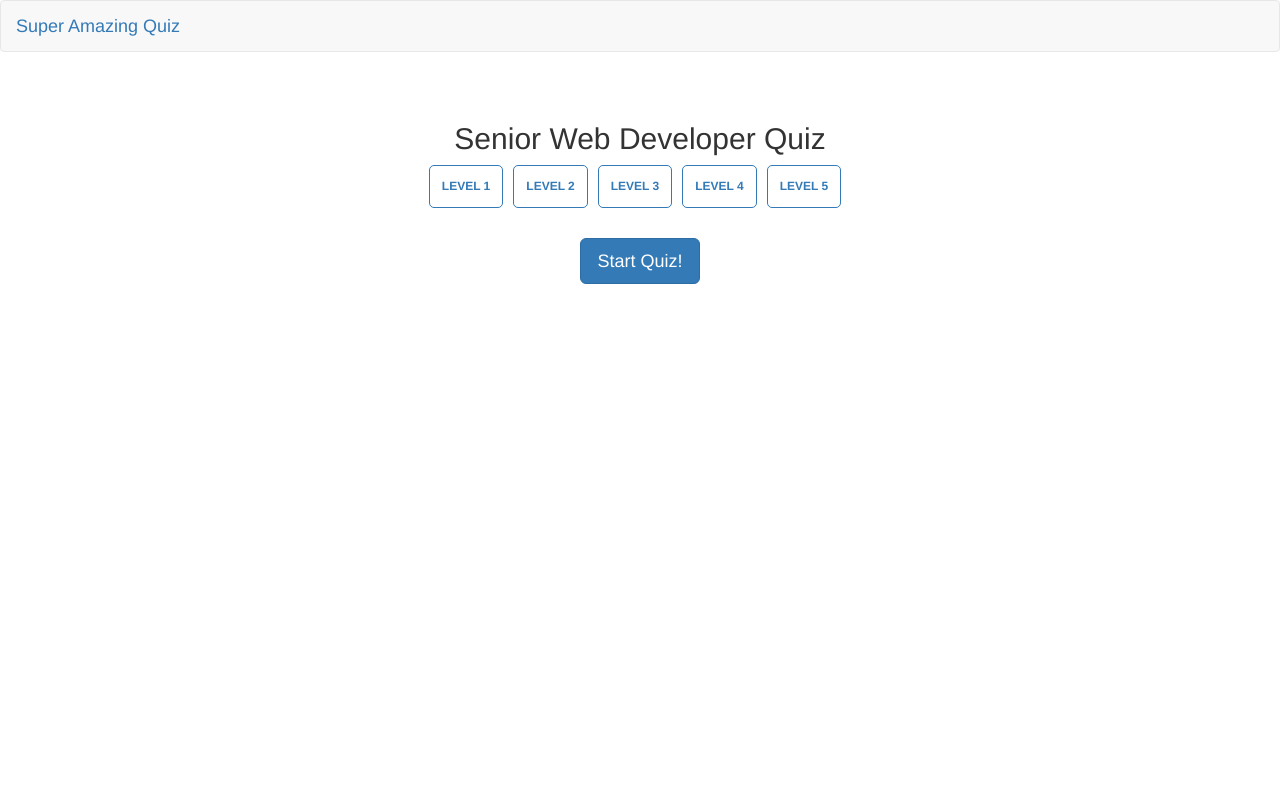
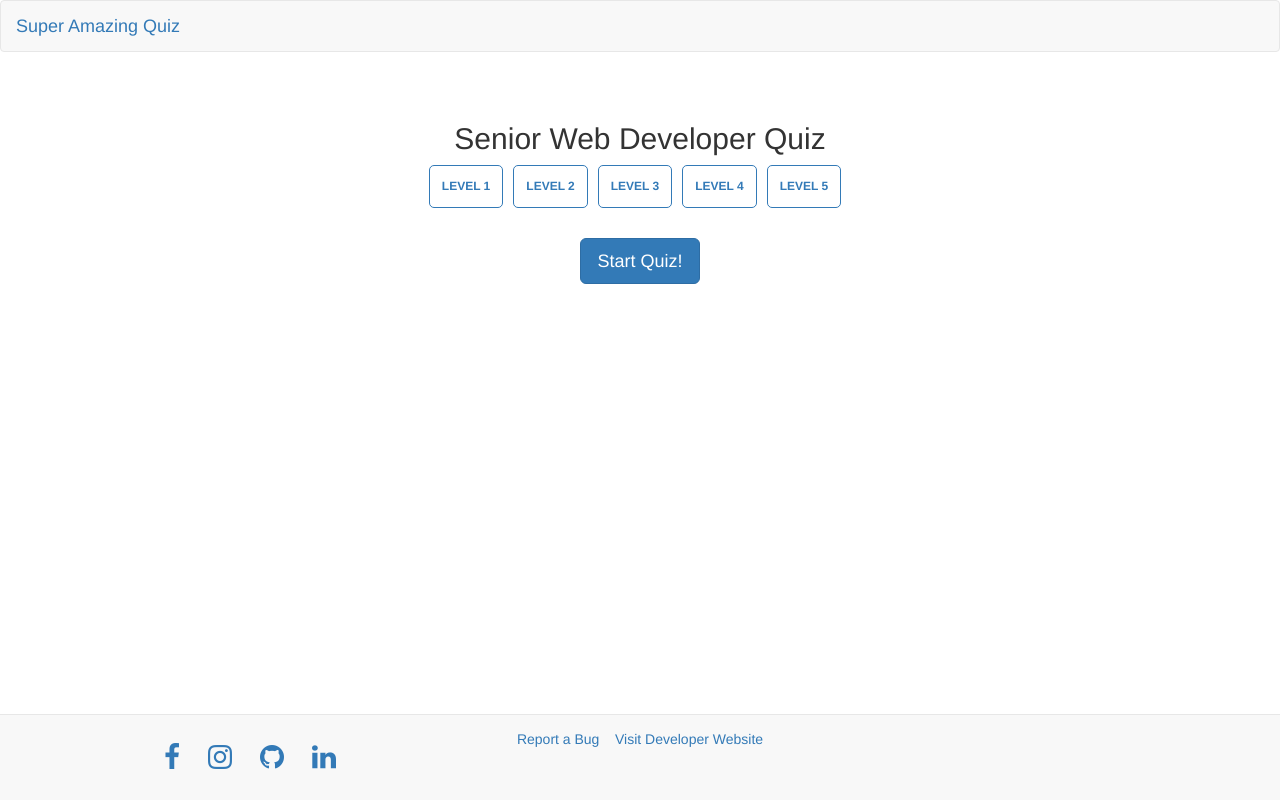
Before and after one commit to ssilve1989/DeveloperQuiz, a website: page index.html in a window 1280 px wide. Drawn offline with nearby package versions, Linux system fonts and the light colour scheme; some packages are replaced by stand-ins of ours; a script that the page names is missing.

Commit message:
created footer

```diff
--- a/index.html
+++ b/index.html
@@ -11,14 +11,6 @@
     <link rel="stylesheet" href="bower_components/normalize.css/normalize.css">
     <!-- endbuild -->
     <link rel="stylesheet" href="styles/style.css">
-    <!-- build:js scripts/vendor.js -->
-    <script src="bower_components/jquery/dist/jquery.min.js"></script>
-    <script src="bower_components/angular/angular.min.js"></script>
-    <script src="bower_components/ui-router/release/angular-ui-router.min.js"></script>
-    <script src="bower_components/angular-animate/angular-animate.min.js"></script>
-    <script src="bower_components/angular-social-links/angular-social-links.js"></script>
-    <script src="bower_components/bootstrap/dist/js/bootstrap.min.js"></script>
-    <!-- endbuild -->
 </head>
 <body ng-app="formApp">
     <header>
@@ -35,7 +27,50 @@
         <!-- views injected here -->
         <div ui-view></div>
     </div>
-
+    <footer id="global-footer" class="navbar navbar-default navbar-fixed-bottom">
+        <div class="container text-center">
+            <section class="row">
+                <h1 class="sr-only">Footer</h1>
+                <div id="social-networks" class="col-md-4">
+                    <ul>
+                        <li>
+                            <a href="http://www.facebook.com/steve.silvestri.33" target="_blank">
+                                <i class="fa fa-2x fa-facebook-f"></i>
+                            </a>
+                        </li>
+                        <li>
+                            <a href="http://www.instagram.com/jsx1080" target="_blank">
+                                <i class="fa fa-2x fa-instagram"></i>
+                            </a>
+                        </li>
+                        <li>
+                            <a href="http://www.github.com/ssilve1989" target="_blank">
+                                <i class="fa fa-2x fa-github"></i>
+                            </a>
+                        </li>
+                        <li>
+                            <a href="http://www.linkedin.com/steve.silvestri" target="_blank">
+                                <i class="fa fa-2x fa-linkedin"></i>
+                            </a>
+                        </li>
+                    </ul>
+                </div>
+                <div class="col-md-4">
+                    <a ui-sref="contact">Report a Bug</a>
+                    &nbsp;&nbsp;
+                    <a href="http://ssilve1989.github.io" target="_blank">Visit Developer Website</a>
+                </div>
+            </section>
+        </div>
+    </footer>
+    <!-- build:js scripts/vendor.js -->
+    <script src="bower_components/jquery/dist/jquery.min.js"></script>
+    <script src="bower_components/angular/angular.min.js"></script>
+    <script src="bower_components/ui-router/release/angular-ui-router.min.js"></script>
+    <script src="bower_components/angular-animate/angular-animate.min.js"></script>
+    <script src="bower_components/angular-social-links/angular-social-links.js"></script>
+    <script src="bower_components/bootstrap/dist/js/bootstrap.min.js"></script>
+    <!-- endbuild -->
     <script src="scripts/app.js"></script>
 </body>
 </html>
--- /dev/null
+++ b/styles/modules/_footer.scss
@@ -0,0 +1,16 @@
+#global-footer{
+  padding: 1em;
+}
+
+#social-networks{
+  ul{
+    list-style-type: none;
+    margin: 0;
+    padding: 0;
+    @include flexbox();
+    justify-content: center;
+    li{
+      padding: 1em;
+    }
+  }
+}
--- a/styles/style.scss
+++ b/styles/style.scss
@@ -1,6 +1,7 @@
 @import 'mixins/display';
 @import 'partials/animations';
 @import 'modules/social_buttons';
+@import 'modules/footer';
 
 #score-modal{
   .modal-content{
```
Also changed, not shown: styles/style.css, 1 other file.
